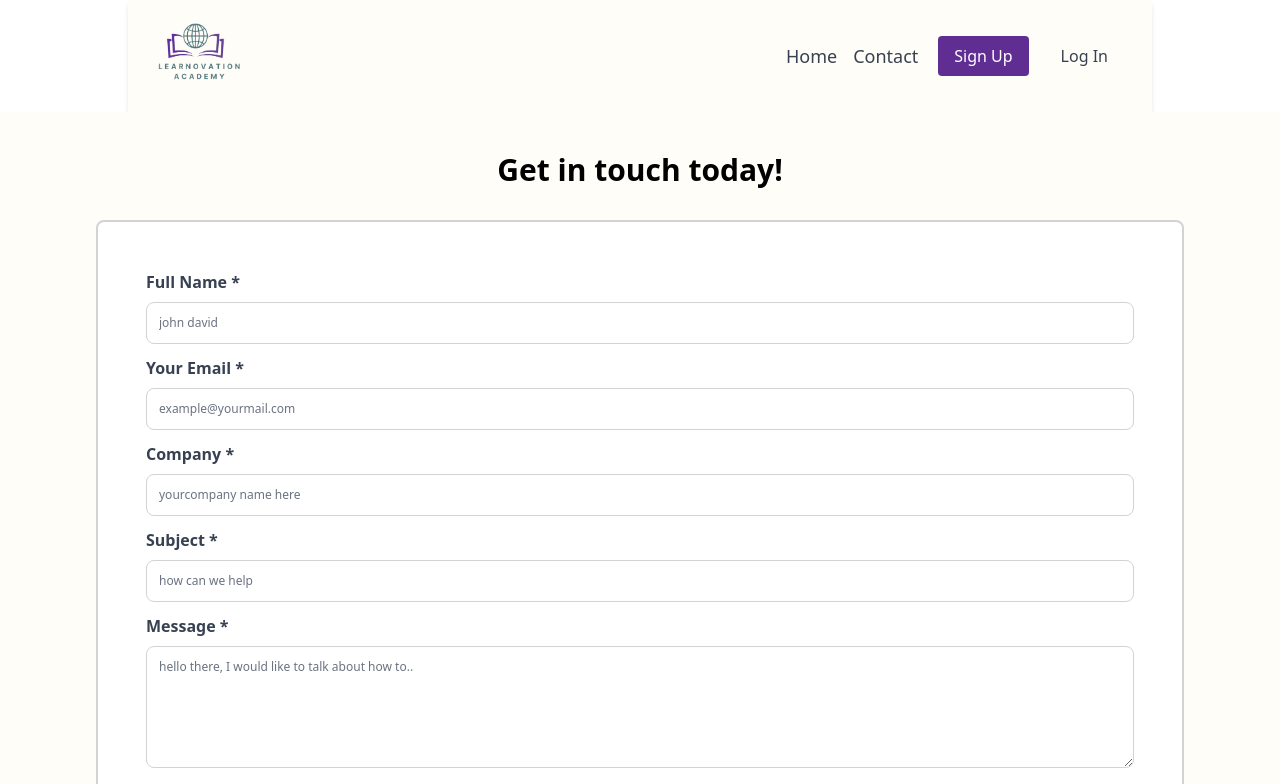
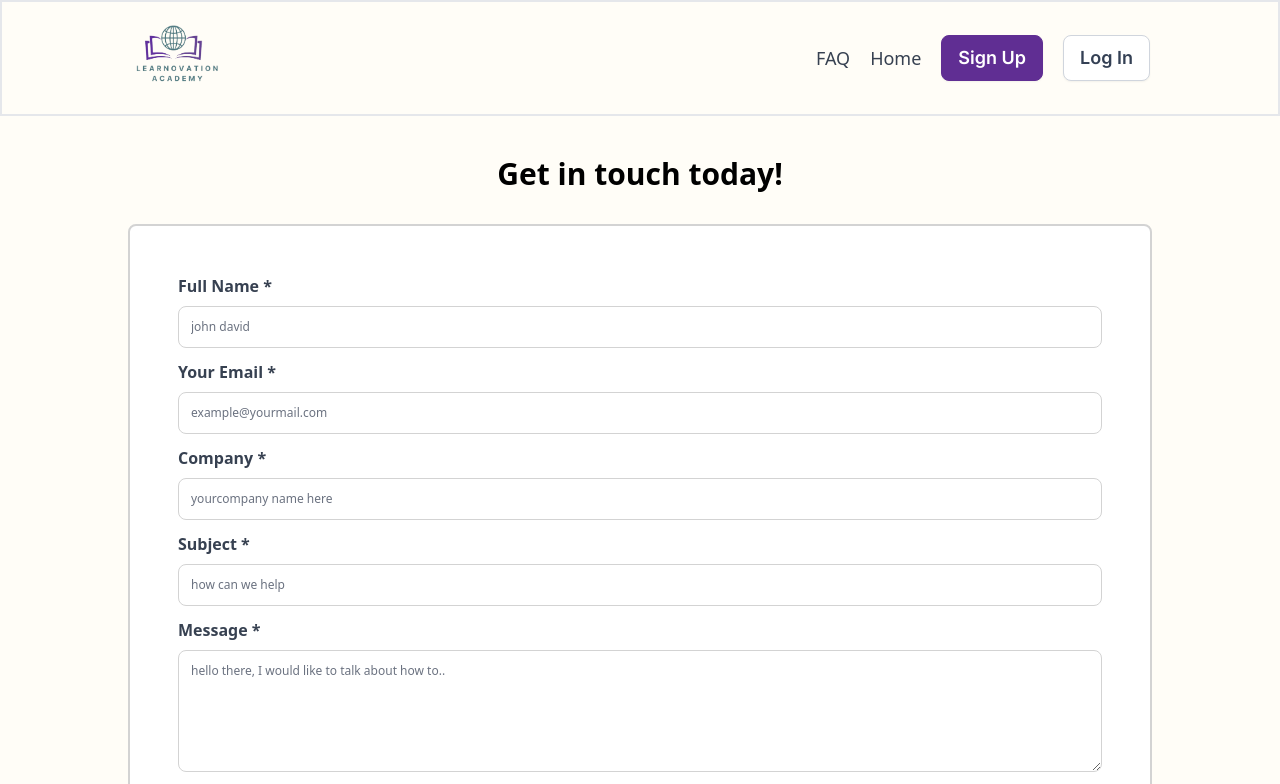
Before and after one commit to FevenSeyfu/Learnovation-by-innov8ors, a React (Vite) app in the folder Frontend/: page /contact in a window 1280 px wide. Shown: the top 784 px of the page. Built offline with nearby package versions, Linux system fonts and the light colour scheme.

Commit message:
update scroll to sub section

```diff
--- a/Frontend/src/Pages/LandingPage/HomePage.jsx
+++ b/Frontend/src/Pages/LandingPage/HomePage.jsx
@@ -6,7 +6,7 @@ import HowItWorks from '../../components/LandingPage/Home/HowItWorks.jsx';
 const HomePage = () => {
 
   return (
-    <div className="bg-lightOrange">
+    <div className="bg-lightOrange px-12 md:px-0 md:mx-[10%] md:w-[80%]">
         <Hero />
        <div id="features">
        <Features />
--- a/Frontend/src/components/ContactUs/ContactForm.jsx
+++ b/Frontend/src/components/ContactUs/ContactForm.jsx
@@ -31,7 +31,7 @@ const ContactForm = () => {
   });
 
   return (
-    <div className="md:px-24 px-8">
+    <div className="px-12 md:px-0 md:mx-[10%] md:w-[80%]">
       <h3 className="text-3xl mb-8 font-bold text-center md:pt-10 pt-5">Get in touch today!</h3>
       <form className="bg-white border-2 border-silver rounded-lg md:p-12 p-6" onSubmit={handleSubmit}>
         <TextInput
--- a/Frontend/src/components/ContactUs/Faq.jsx
+++ b/Frontend/src/components/ContactUs/Faq.jsx
@@ -5,7 +5,7 @@ import data from '../../utils/accordionData';
 
 const Faq = () => {
   return (
-    <div className="justify-center items-center bg-royalBlue pb-10">
+    <div id='faq' className="justify-center items-center bg-royalBlue pb-10">
         <p className="text-white font-medium pb-10 pt-20 text-center">Frequently Asked Questions</p>
         <div className="mb-5 md:mx-[30%] mx-[10%]">
           {data.map(({ question, answer }) => (
--- a/Frontend/src/components/LandingPage/Header/Header.jsx
+++ b/Frontend/src/components/LandingPage/Header/Header.jsx
@@ -1,24 +1,30 @@
 import React from "react";
 import { Link, useLocation, useNavigate } from "react-router-dom";
+import ButtonSecondary from "../../utility/Button/ButtonSecondary";
+import ButtonPrimary from "../../utility/Button/ButtonPrimary";
 
 const Header = () => {
-  const navigate = useNavigate ();
+  const navigate = useNavigate();
   const location = useLocation();
 
-  const scrollToFeatures = () => {
-    if (window.location.pathname !== "/") {
-      navigate("/", { replace: true });
+  const scrollToSection = async (targetId, targetRoute) => {
+    if (location.pathname !== targetRoute) {
+      await navigate(targetRoute, { replace: true });
     }
     setTimeout(() => {
-      const featuresSection = document.getElementById("features");
-      if (featuresSection) {
-        featuresSection.scrollIntoView({ behavior: "smooth" });
+      const targetSection = document.getElementById(targetId);
+      if (targetSection) {
+        targetSection.scrollIntoView({ behavior: "smooth" });
       }
-    }, 0);
+    }, 100);
   };
+
+  const scrollToFeatures = () => scrollToSection("features", "/");
+  const scrollToFAQ = () => scrollToSection("faq", "/contact");
+
   return (
-    <header className="bg-lightOrange py-4 shadow-md px-6  md:mx-[10%] md:w-[80%]">
-      <div className="container mx-auto flex justify-between items-center">
+    <header className="bg-lightOrange py-4 px-12 md:px-[10%] w-full border-2">
+      <div className="container mx-auto flex flex-col gap-2 items-start md:flex-row md:justify-between md:items-center">
         <Link to="/" className="flex items-center">
           <img
             src="/LearnovationAcademyLogo.png"
@@ -26,14 +32,17 @@ const Header = () => {
             className="h-20"
           />
         </Link>
-        <nav className="flex items-center space-x-4">
-          <ul className="flex space-x-4 text-sm md:text-lg font-medium items-center">
+        <nav className="flex">
+          <ul className="flex flex-col gap-2 items-start md:flex-row md:gap-5 text-lg font-medium md:items-center">
             <li>
-            {location.pathname === "/contact" ? (
-                 <Link to="/" className="text-gray-700 hover:text-gray-900 cursor-pointer">
-                 Home
-               </Link>
-              ) : (
+            {location.pathname === "/contact" ?  (
+               <button
+               onClick={scrollToFAQ}
+               className="text-gray-700 hover:text-gray-900 cursor-pointer"
+             >
+               FAQ
+             </button>
+            ):(
               <button
               onClick={scrollToFeatures}
               className="text-gray-700 hover:text-gray-900 cursor-pointer"
@@ -43,26 +52,45 @@ const Header = () => {
            )}
             </li>
             <li>
-              <Link to="/contact" className="text-gray-700 hover:text-gray-900 cursor-pointer">
+              {location.pathname === "/contact" ? (
+                <Link
+                to="/"
+                className="text-gray-700 hover:text-gray-900 cursor-pointer"
+              >
+                Home
+              </Link>
+
+              ) : (
+                <Link
+                  to="/contact"
+                  className="text-gray-700 hover:text-gray-900 cursor-pointer"
+                >
                   Contact
                 </Link>
+              )}
+            </li>
+            <li className="hidden md:block">
+              <ButtonPrimary
+                size={"lg"}
+                onClick={() => {
+                  navigate("/signup");
+                }}
+              >
+                Sign Up
+              </ButtonPrimary>
+            </li>
+            <li className="hidden md:block">
+              <ButtonSecondary
+                size={"lg"}
+                color={"gray"}
+                onClick={() => {
+                  navigate("/login");
+                }}
+              >
+                Log In
+              </ButtonSecondary>
             </li>
           </ul>
-
-          <div className="flex items-center space-x-4 px-1">
-            <Link
-              to="/signup"
-              className="bg-purple hover:opacity-95 text-white font-medium py-2 px-4 rounded focus:outline-none focus:shadow-outline cursor-pointer"
-            >
-              Sign Up
-            </Link>
-            <Link
-              to="/login"
-              className="bg-lightOrange hover:bg-gray-100 text-gray-700 font-medium py-2 px-4 rounded focus:outline-none focus:shadow-outline cursor-pointer"
-            >
-              Log In
-            </Link>
-          </div>
         </nav>
       </div>
     </header>
--- a/Frontend/src/components/LandingPage/Home/CallToAction.jsx
+++ b/Frontend/src/components/LandingPage/Home/CallToAction.jsx
@@ -12,7 +12,7 @@ const Hero = () => {
   };
 
   return (
-    <div className="h-screen w-full flex flex-col-reverse md:gap-8 md:flex-row items-center justify-center px-6 md:mx-[10%] md:w-[80%] gap-7">
+    <div className="h-screen w-full flex flex-col-reverse md:gap-8 md:flex-row items-center justify-center  gap-7">
       <section className="w-full md:w-1/2 flex  flex-col md:gap-8 px-2 text-left gap-2 font-nunito">
         <h1 className=" md:font-inter text-4xl font-extrabold md:font-semibold  md:text-5xl lg:text-6xl leading-tight text-darkGray">
           Build your audience and grow your brand
--- a/Frontend/src/components/LandingPage/Home/Features.jsx
+++ b/Frontend/src/components/LandingPage/Home/Features.jsx
@@ -6,7 +6,7 @@ import HeadingH1 from "../../utility/Home/HeadingH1";
 
 const Features = () => {
   return (
-    <div id="features" className="flex flex-col gap-7 md:gap-11 mt-7 px-[45px] md:px-[10%] justify-center items-center font-nunito md:font-inter">
+    <div id="features" className="flex flex-col gap-7 md:gap-11 mt-7 justify-center items-center font-nunito md:font-inter">
       <div id="title" className="flex flex-col gap-8 items-center  text-left ">
         <TitleBtn>Features</TitleBtn>
         <HeadingH1>
--- a/Frontend/src/components/LandingPage/Home/Hero.jsx
+++ b/Frontend/src/components/LandingPage/Home/Hero.jsx
@@ -10,7 +10,7 @@ const Hero = () => {
     navigate("/signup");
   };
   return (
-    <div className="h-screen w-full flex flex-col-reverse md:gap-8 md:flex-row items-center justify-center px-6  md:mx-[7%] md:w-[85%] gap-7">
+    <div className="h-screen w-full flex flex-col-reverse md:gap-8 md:flex-row items-center justify-center  gap-7">
       <section className="w-full md:w-1/2 flex flex-col md:gap-8 px-2 text-left gap-2 font-nunito">
         <h1 className=" md:font-inter text-4xl font-extrabold md:font-semibold  md:text-5xl lg:text-6xl leading-tight text-darkGray">
           Free certificates & courses for online learners
--- a/Frontend/src/components/LandingPage/Home/HowItWorks.jsx
+++ b/Frontend/src/components/LandingPage/Home/HowItWorks.jsx
@@ -4,7 +4,7 @@ import TitleBtn from "../../utility/Home/TitleBtn";
 import HeadingH1 from "../../utility/Home/HeadingH1";
 const HowItWorks = () => {
   return (
-    <div className="px-[45px] md:px-[8%] flex flex-col gap-12 md:mt-20">
+    <div className="flex flex-col gap-12 md:mt-20">
       <div id="title" className="flex flex-col gap-8 items-center text-left ">
         <TitleBtn>How It Works</TitleBtn>
         <HeadingH1>Work smarter <br /> with easy access for user..</HeadingH1>
--- a/Frontend/src/components/utility/Button/ButtonPrimary.jsx
+++ b/Frontend/src/components/utility/Button/ButtonPrimary.jsx
@@ -11,7 +11,7 @@ const ButtonPrimary = ({ size, onClick, disabled, children }) => {
   return (
     <button
       onClick={onClick}
-      className={`text-white font-inter font-semibold  leading-7 border rounded-lg bg-purple border-purple shadow-sm hover:bg-royalBlue hover:border-royalBlue disabled:bg-lightPurple50 disabled:border-lightPurple50 disabled:cursor-not-allowed"
+      className={`text-white font-inter font-semibold text-lg leading-7 border rounded-lg bg-purple border-purple shadow-sm hover:bg-royalBlue hover:border-royalBlue disabled:bg-lightPurple50 disabled:border-lightPurple50 disabled:cursor-not-allowed"
        ${sizeClasses[size] || "px-4 py-2 text-base"}`}
       disabled={disabled}
     >
--- a/Frontend/src/components/utility/Button/ButtonSecondary.jsx
+++ b/Frontend/src/components/utility/Button/ButtonSecondary.jsx
@@ -15,7 +15,7 @@ const ButtonSecondary = ({ color, size, onClick, disabled, children }) => {
         color == "gray"
           ? "text-gray700 bg-white border-gray300 hover:bg-[#F9FAFB] hover:border-[#D0D5DD] disabled:bg-lightPurple50 disabled:border-lightPurple50 disabled:text-gray300"
           : "text-royalBlue bg-brand50 border-brand50 hover:bg-[#F4EBFF] hover:border-[#F4EBFF] disabled:text-[#D6BBFB] disabled:bg-[#FCFAFF] disabled:border-[#FCFAFF]"
-      } disabled:cursor-not-allowed ${sizeClasses[size] || "w-[106px] h-[60px]"}`}
+      } disabled:cursor-not-allowed ${sizeClasses[size] || "px-4 py-2 text-base"}`}
       disabled={disabled}
     >
       {children}
```
Lines whose indentation alone changed are shown as unchanged.
